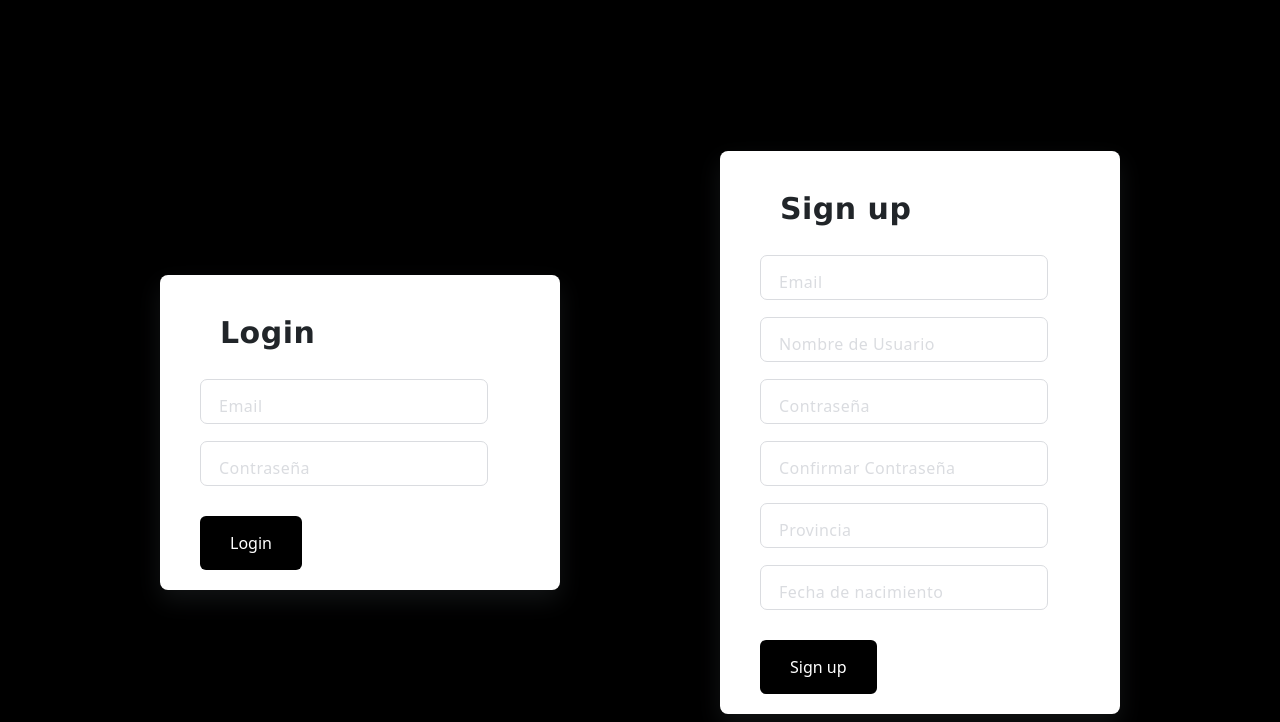
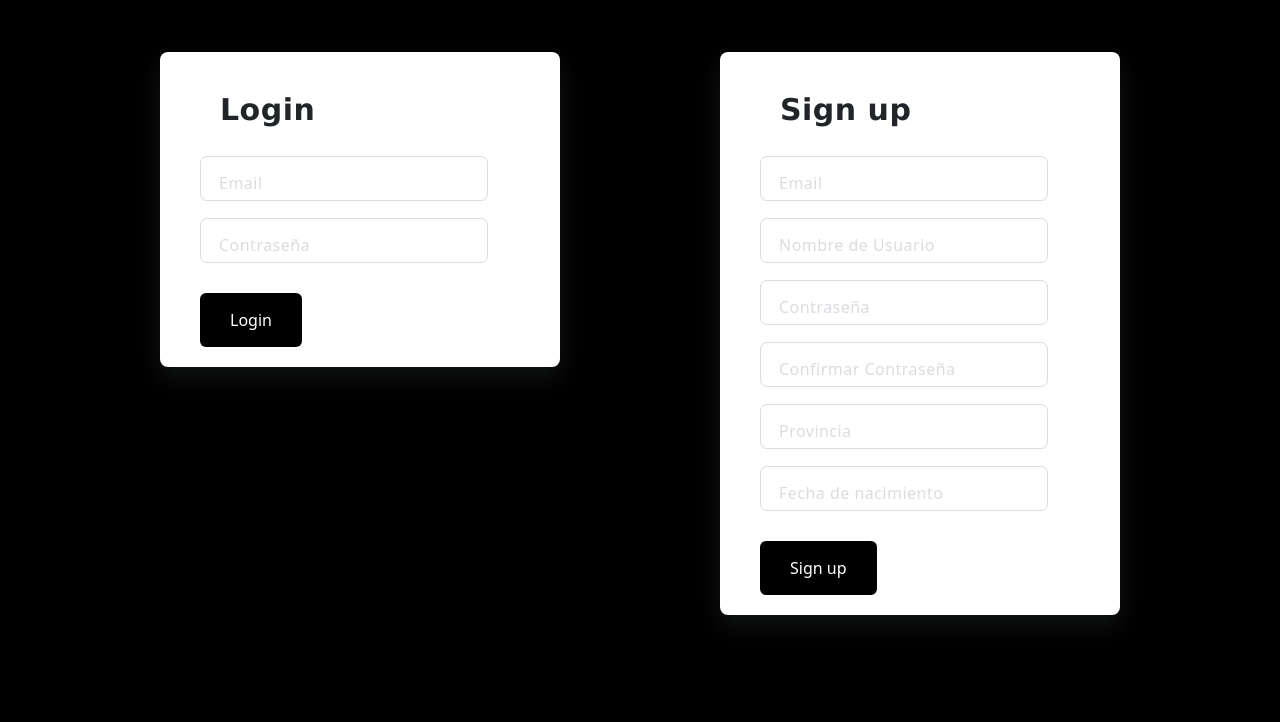
Before and after one commit to camiloenriquez18/Camilo-Enriquez-Segunda-parte-Proyecto-final-Coderhouse, a plain HTML site: page Proyecto/login.html in a window 1280 px wide. Shown: the part 78-800 px from the top of the page. Drawn offline with nearby package versions, Linux system fonts and the light colour scheme.

Commit message:
errores dee login solucionados - login terminado

```diff
--- a/Proyecto/assets/css/style1.css
+++ b/Proyecto/assets/css/style1.css
@@ -580,7 +580,7 @@ footer {
 .signupFrm {
     display: flex;
     justify-content: space-evenly;
-    align-items: center;
+    align-items: flex-start;
     height: 100vh;
     background-color: #000;
 }
@@ -591,7 +591,7 @@ footer {
     border-radius: 8px;
     padding: 20px 40px;
     box-shadow: 0 10px 25px rgba(92, 99, 105, .2);
-
+    margin-top: 20px;
 }
 
 @media(max-width:830px) {
@@ -667,6 +667,7 @@ footer {
     border-radius: 8px;
     padding: 20px 40px;
     box-shadow: 0 10px 25px rgba(92, 99, 105, .2);
+    margin-top: 20px;
 
 }
 .title__login {
```
